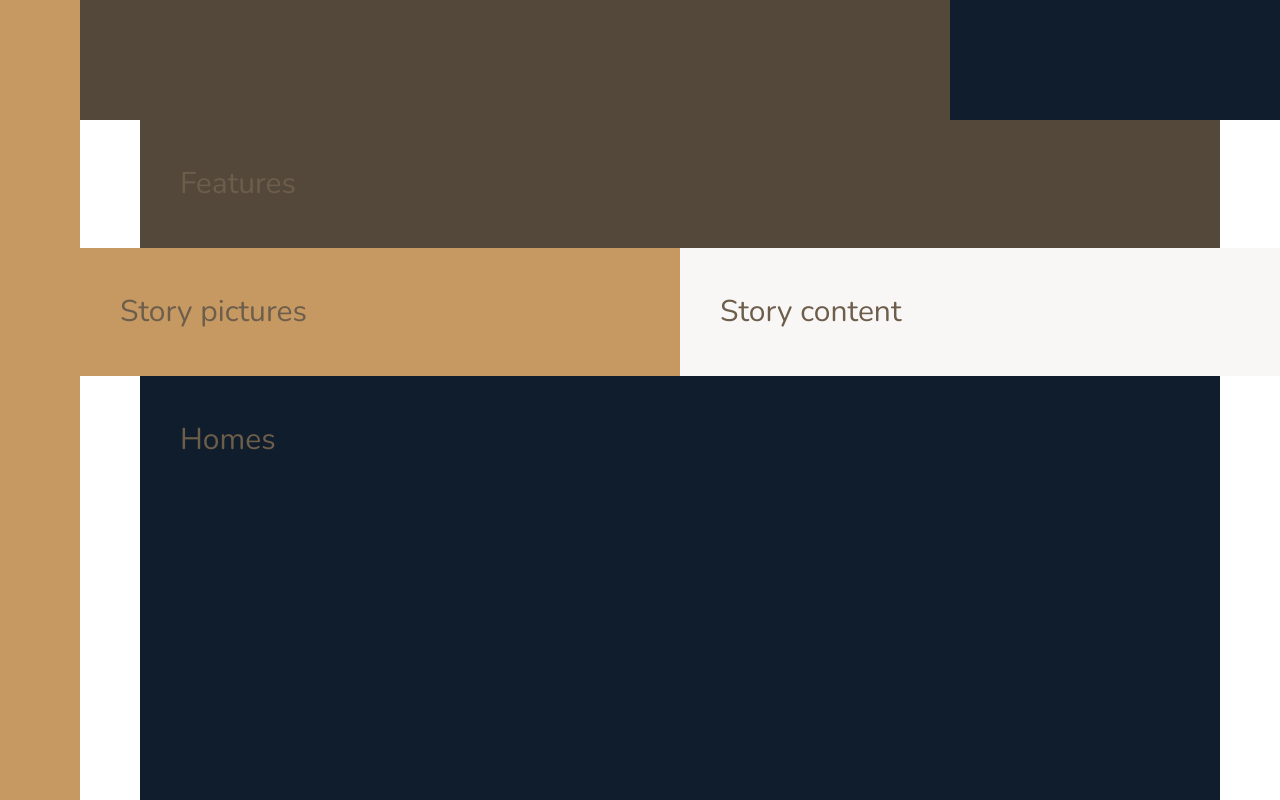
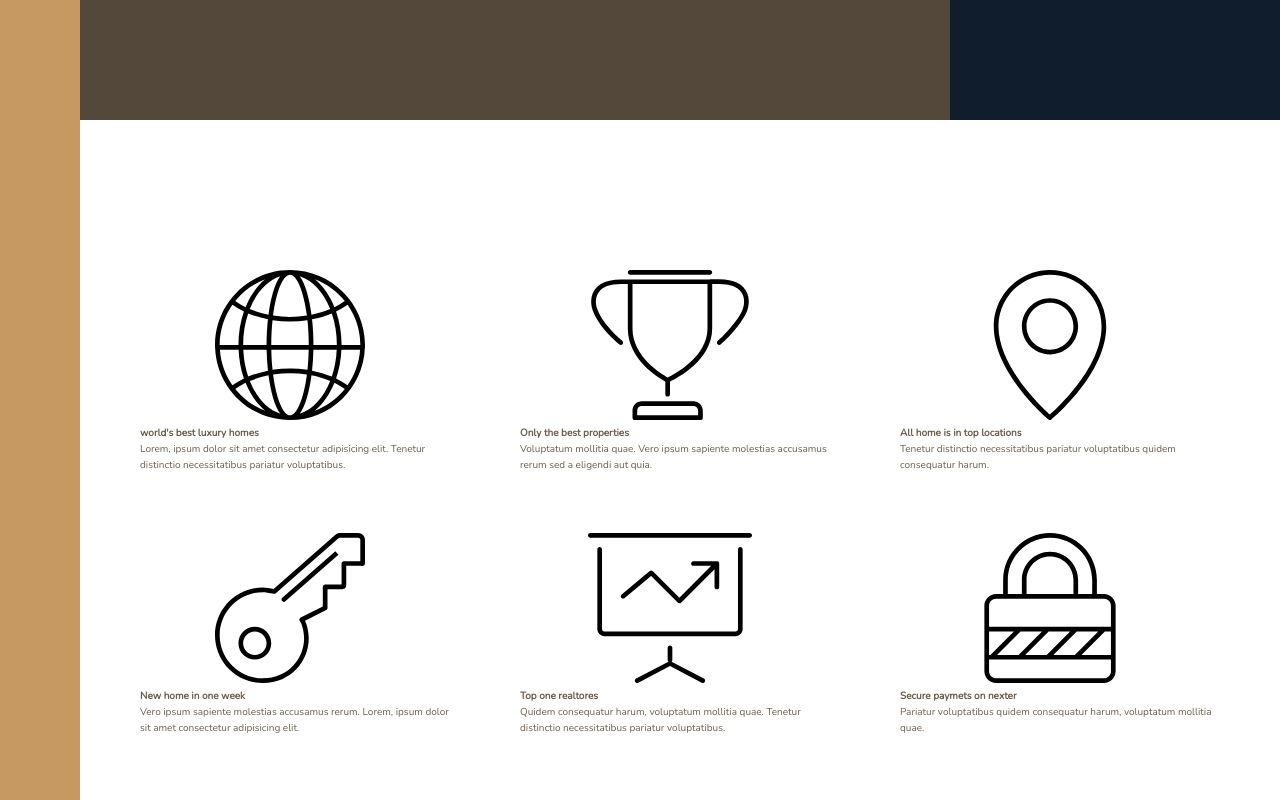
Before and after one commit to lboyadzhiev/nexter, a website: page index.html in a window 1280 px wide. Shown: the part 520-1320 px from the top of the page. Drawn offline with nearby package versions, Linux system fonts and the light colour scheme.

Commit message:
feature section  - html

```diff
--- a/index.html
+++ b/index.html
@@ -21,7 +21,59 @@
 
         <div class="realtors">Top 3 realtorw</div>
 
-        <section class="features">Features</section>
+        <section class="features">
+            <div class="feature">
+                <svg class="feature__icon"><use xlink:href="img/sprite.svg#icon-global"></use></svg>
+                <h4 class="heading-4">world's best luxury homes</h4>
+                <p class="feature__text">
+                    Lorem, ipsum dolor sit amet consectetur adipisicing elit. Tenetur distinctio
+                    necessitatibus pariatur voluptatibus.
+                </p>
+            </div>
+            <div class="feature">
+                <svg class="feature__icon"><use xlink:href="img/sprite.svg#icon-trophy"></use></svg>
+                <h4 class="heading-4">Only the best properties</h4>
+                <p class="feature__text">
+                    Voluptatum mollitia quae. Vero ipsum sapiente molestias accusamus rerum sed a
+                    eligendi aut quia.
+                </p>
+            </div>
+            <div class="feature">
+                <svg class="feature__icon">
+                    <use xlink:href="img/sprite.svg#icon-map-pin"></use>
+                </svg>
+                <h4 class="heading-4">All home is in top locations</h4>
+                <p class="feature__text">
+                    Tenetur distinctio necessitatibus pariatur voluptatibus quidem consequatur
+                    harum.
+                </p>
+            </div>
+            <div class="feature">
+                <svg class="feature__icon"><use xlink:href="img/sprite.svg#icon-key"></use></svg>
+                <h4 class="heading-4">New home in one week</h4>
+                <p class="feature__text">
+                    Vero ipsum sapiente molestias accusamus rerum. Lorem, ipsum dolor sit amet
+                    consectetur adipisicing elit.
+                </p>
+            </div>
+            <div class="feature">
+                <svg class="feature__icon">
+                    <use xlink:href="img/sprite.svg#icon-presentation"></use>
+                </svg>
+                <h4 class="heading-4">Top one realtores</h4>
+                <p class="feature__text">
+                    Quidem consequatur harum, voluptatum mollitia quae. Tenetur distinctio
+                    necessitatibus pariatur voluptatibus.
+                </p>
+            </div>
+            <div class="feature">
+                <svg class="feature__icon"><use xlink:href="img/sprite.svg#icon-lock"></use></svg>
+                <h4 class="heading-4">Secure paymets on nexter</h4>
+                <p class="feature__text">
+                    Pariatur voluptatibus quidem consequatur harum, voluptatum mollitia quae.
+                </p>
+            </div>
+        </section>
 
         <div class="story__pictures">Story pictures</div>
         <div class="story__content">Story content</div>
--- a/sass/_base.scss
+++ b/sass/_base.scss
@@ -44,9 +44,4 @@ body {
         )
         [center-end]
         minmax(6rem, 1fr) [full-end];
-
-    & > * {
-        padding: 40px;
-        font-size: 3rem;
-    }
 }
--- a/sass/_features.scss
+++ b/sass/_features.scss
@@ -1,4 +1,9 @@
 .features {
-    background-color: $color-grey-dark-1;
     grid-column: center-start / center-end;
+
+    margin: 15rem 0;
+
+    display: grid;
+    grid-template-columns: repeat(3, 1fr);
+    grid-gap: 6rem;
 }
```
Also changed, not shown: css/style.css.
